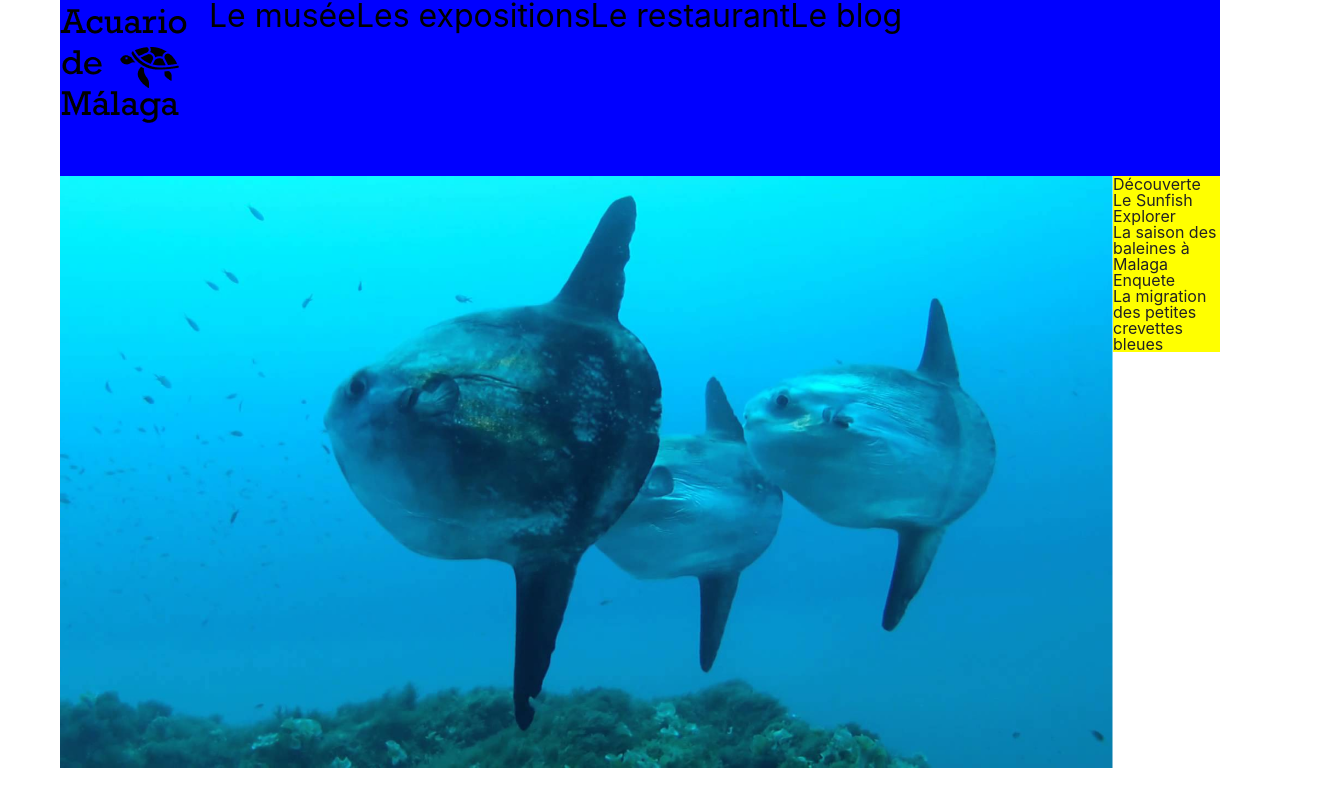
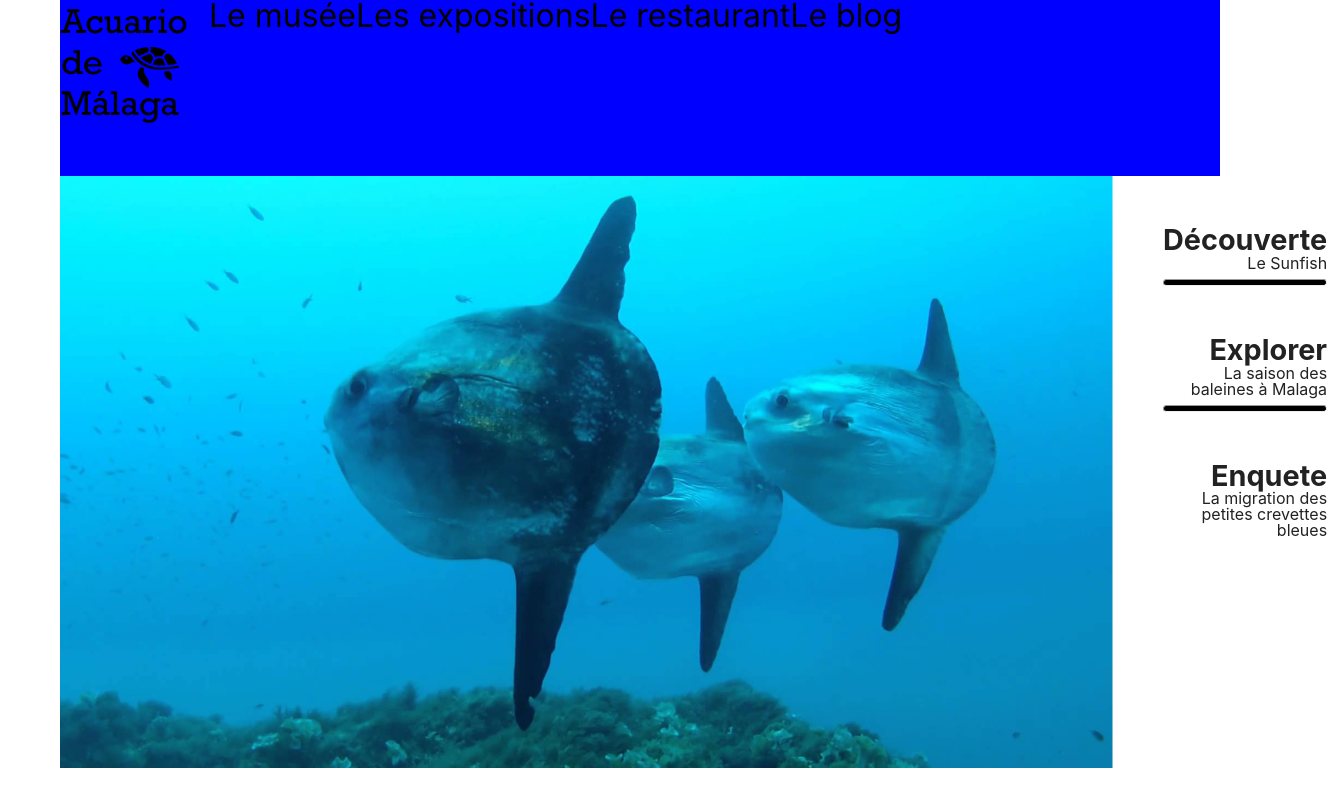
Before and after one commit to KalaniM/Acuario-de-Malaga, a React (Create React App) app: page / in a window 1280 px wide. Shown: the top 787 px of the page, 1337 px wide, since content can reach past the window. Built offline with nearby package versions, Linux system fonts and the light colour scheme.

Commit message:
menu article right

```diff
--- a/src/App.css
+++ b/src/App.css
@@ -51,11 +51,6 @@
   margin-top: 20px;
 }
 
-aside {
-  background-color: yellow;
-
-}
-
 .button {
   background-color: white;
   border: none;
@@ -72,12 +67,29 @@ aside {
 .button:hover {
   background: #434343;
   color: white;
-letter-spacing: 1px;
--webkit-box-shadow: 0px 5px 40px -10px rgba(0,0,0,0.57);
--moz-box-shadow: 0px 5px 40px -10px rgba(0,0,0,0.57);
-box-shadow: 5px 40px -10px rgba(0,0,0,0.57);
-transition: all 0.4s ease 0s;
+  -webkit-box-shadow: 0px 5px 40px -10px rgba(0,0,0,0.57);
+  -moz-box-shadow: 0px 5px 40px -10px rgba(0,0,0,0.57);
+  box-shadow: 5px 40px -10px rgba(0,0,0,0.57);
+  transition: all 0.4s ease 0s;
 }
+
+aside {
+  background-color: white;
+  text-align: right;
+  margin: 50px;
+  margin-right: 10px;
+}
+aside h4 {
+  font-weight: bold;
+  font-size: 1.8em;
+}
+aside hr {
+  height: 5px;
+  background-color: black;
+  border-radius: 10px;
+}
+
+
 
 /* .App-article {
 
--- a/src/comp/otherArticles.jsx
+++ b/src/comp/otherArticles.jsx
@@ -6,10 +6,12 @@ class OtherArticles extends PureComponent {
             <aside >
                 <h4>Découverte</h4>
                 <h5>Le Sunfish</h5>
+                <hr/>
             </aside>
             <aside>
                 <h4>Explorer</h4>
                 <h5>La saison des baleines à Malaga</h5>
+                <hr/>
             </aside>
             <aside>
                 <h4>Enquete</h4>
```
